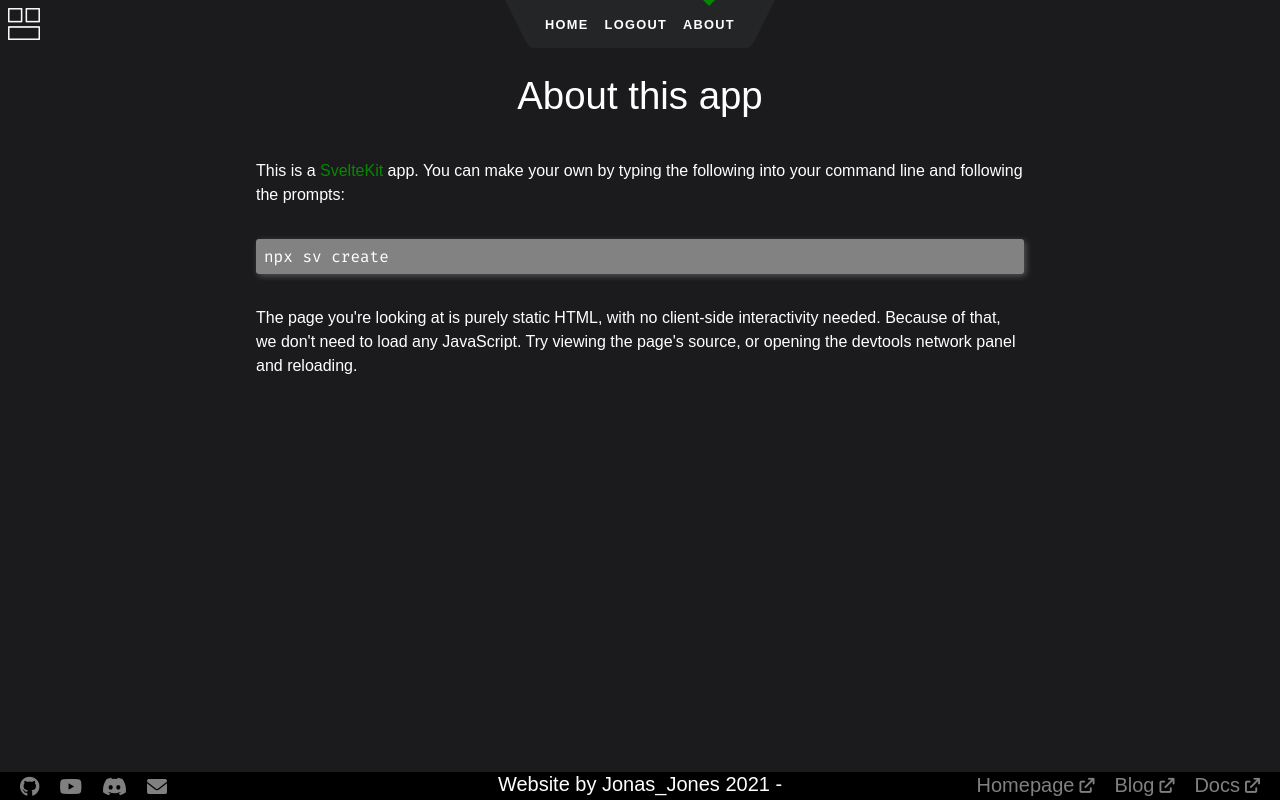
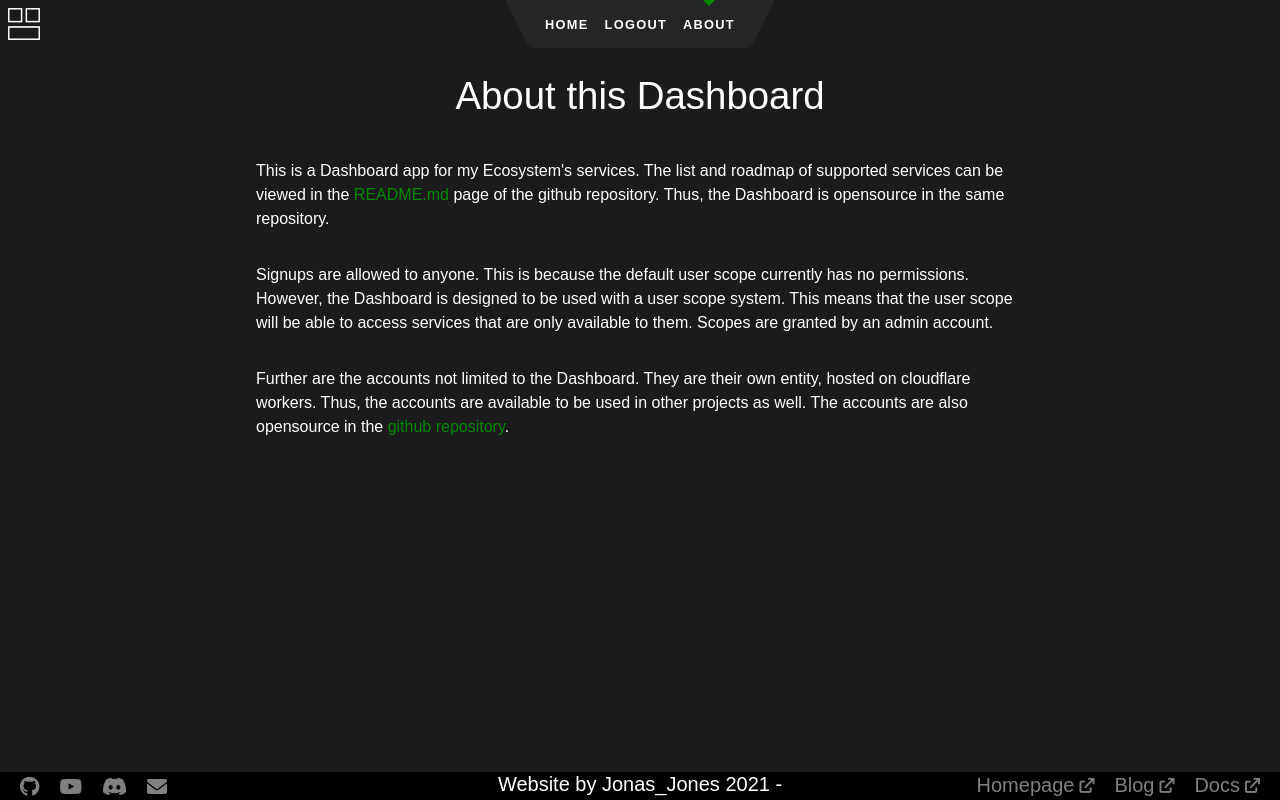
Before and after one commit to JonasunderscoreJones/dash.jonasjones.dev, a SvelteKit app: page /about in a window 1280 px wide. Built offline with nearby package versions, Linux system fonts and the light colour scheme.

Commit message:
added a proper about page

```diff
--- a/src/routes/about/+page.svelte
+++ b/src/routes/about/+page.svelte
@@ -4,18 +4,24 @@
 </svelte:head>
 
 <div class="text-column">
-	<h1>About this app</h1>
+	<h1>About this Dashboard</h1>
 
 	<p>
-		This is a <a href="https://svelte.dev/docs/kit">SvelteKit</a> app. You can make your own by typing
-		the following into your command line and following the prompts:
+		This is a Dashboard app for my Ecosystem's services.
+		The list and roadmap of supported services can be viewed in the
+		<a href="https://github.com/JonasunderscoreJones/dash.jonasjones.dev/blob/main/README.md">README.md</a>
+		page of the github repository. Thus, the Dashboard is opensource in the same repository.
 	</p>
 
-	<pre>npx sv create</pre>
+	<p>
+		Signups are allowed to anyone. This is because the default user scope currently has no permissions.
+		However, the Dashboard is designed to be used with a user scope system. This means that the user scope
+		will be able to access services that are only available to them. Scopes are granted by an admin account.
+	</p>
 
 	<p>
-		The page you're looking at is purely static HTML, with no client-side interactivity needed.
-		Because of that, we don't need to load any JavaScript. Try viewing the page's source, or opening
-		the devtools network panel and reloading.
+		Further are the accounts not limited to the Dashboard. They are their own entity, hosted on cloudflare workers.
+		Thus, the accounts are available to be used in other projects as well. The accounts are also opensource in the
+		<a href="https://github.com/JonasunderscoreJones/accounts.jonasjones.dev/">github repository</a>.
 	</p>
 </div>
```
